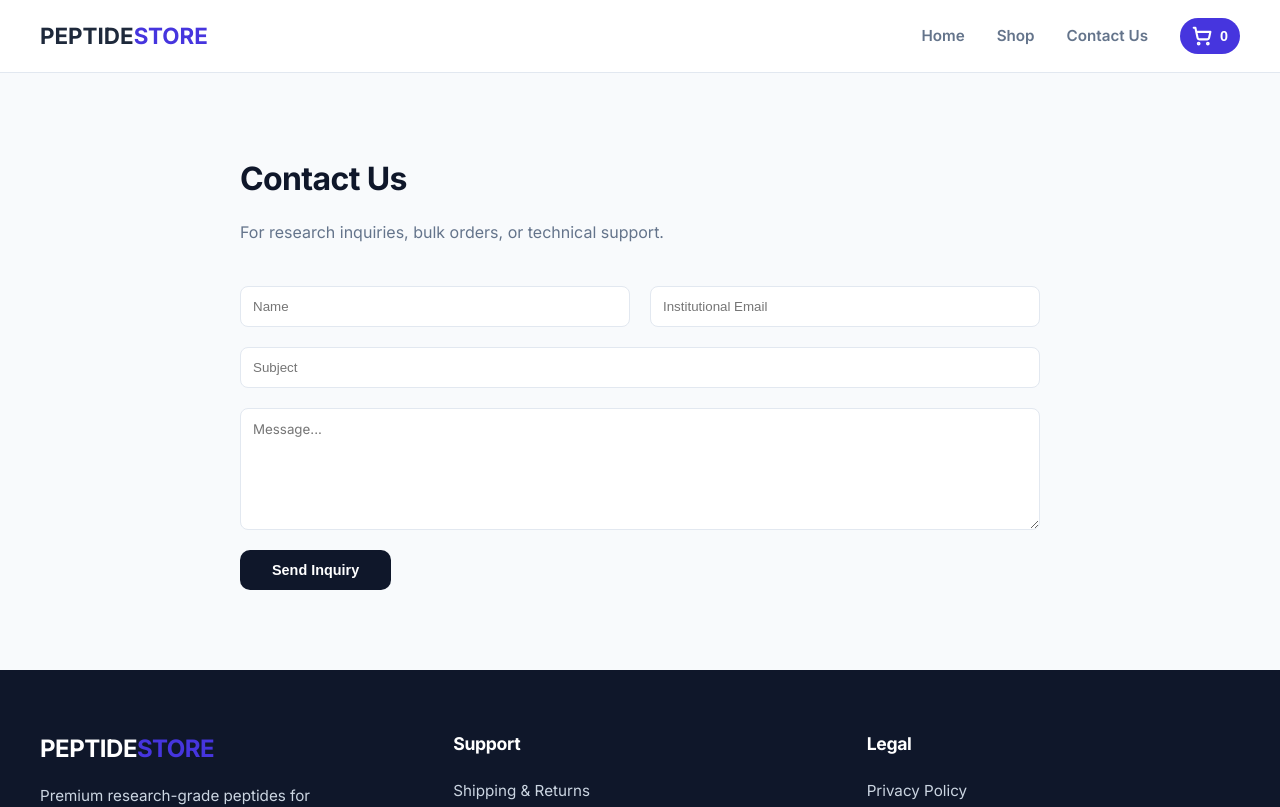
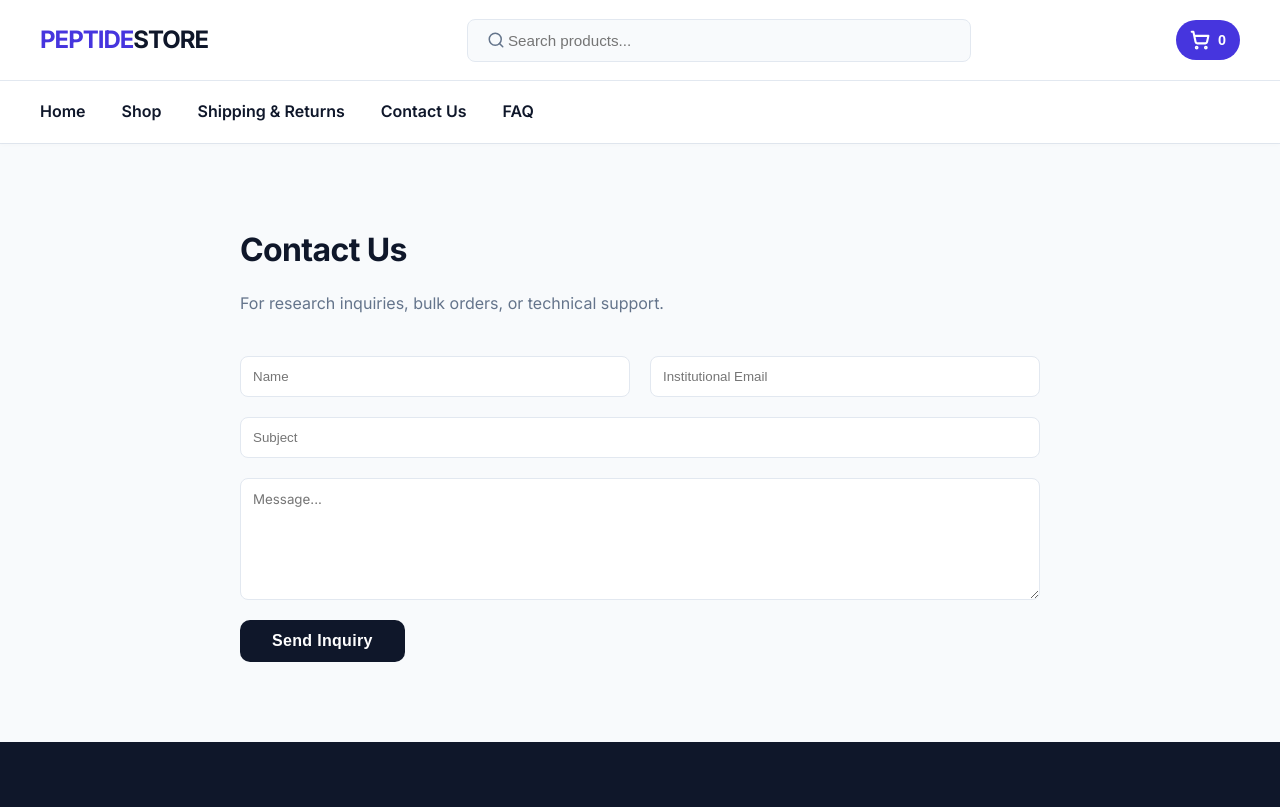
Before and after one commit to kuziva-m/peptide-store, a React (Vite) app: page /contact in a window 1280 px wide. Shown: the top 807 px of the page. Built offline with nearby package versions, Linux system fonts and the light colour scheme.

Commit message:
Update styling12

```diff
--- a/src/App.jsx
+++ b/src/App.jsx
@@ -1,24 +1,33 @@
+import { useState } from "react";
 import { Routes, Route } from "react-router-dom";
 import Navbar from "./components/Navbar";
-import Footer from "./components/Footer"; // <-- New Import
+import Footer from "./components/Footer";
 import Home from "./pages/Home";
 import Admin from "./pages/Admin";
-import Contact from "./pages/Contact"; // <-- New Import
-import Shipping from "./pages/Shipping"; // <-- New Import
-import Privacy from "./pages/Privacy"; // <-- New Import
-import Terms from "./pages/Terms"; // <-- New Import
-import FAQ from "./pages/FAQ"; // <-- New Import
+import Contact from "./pages/Contact";
+import Shipping from "./pages/Shipping";
+import Privacy from "./pages/Privacy";
+import Terms from "./pages/Terms";
+import FAQ from "./pages/FAQ";
 import Toast from "./components/Toast";
 
 function App() {
+  // New State for global search query, managed here
+  const [searchQuery, setSearchQuery] = useState("");
+
   return (
     <div
       style={{ display: "flex", flexDirection: "column", minHeight: "100vh" }}
     >
-      <Navbar />
+      <Navbar searchQuery={searchQuery} setSearchQuery={setSearchQuery} />
       <div style={{ flex: 1 }}>
         <Routes>
-          <Route path="/" element={<Home />} />
+          <Route
+            path="/"
+            element={
+              <Home searchQuery={searchQuery} setSearchQuery={setSearchQuery} />
+            }
+          />
           <Route path="/admin" element={<Admin />} />
           <Route path="/contact" element={<Contact />} />
           <Route path="/shipping" element={<Shipping />} />
@@ -28,7 +37,7 @@ function App() {
         </Routes>
       </div>
       <Toast />
-      <Footer /> {/* <-- Added Footer */}
+      <Footer />
     </div>
   );
 }
--- a/src/components/Navbar.css
+++ b/src/components/Navbar.css
@@ -1,5 +1,5 @@
 .navbar {
-  background-color: rgba(255, 255, 255, 0.9);
+  background-color: rgba(255, 255, 255, 0.98);
   backdrop-filter: blur(12px);
   border-bottom: 1px solid var(--border);
   position: sticky;
@@ -7,61 +7,89 @@
   z-index: 1000;
 }
 
-.nav-inner {
-  height: 72px; /* Slightly taller */
+/* --- TOP BAR (Logo, Search, Cart) --- */
+.nav-top-bar {
+  height: 80px;
   display: flex;
   justify-content: space-between;
   align-items: center;
+  padding: 0 24px;
 }
 
 .nav-logo {
-  font-size: 1.4rem;
-  font-weight: 800;
+  font-size: 1.5rem;
+  font-weight: 900;
   text-decoration: none;
-  color: var(--text-main);
+  color: var(--primary);
   text-transform: uppercase;
+  letter-spacing: -1px;
   display: flex;
   align-items: center;
+  flex-shrink: 0;
 }
 
 .nav-logo span {
-  color: var(--primary);
+  color: var(--medical-navy);
+  font-weight: 900;
 }
 
-.nav-links {
-  display: flex;
-  gap: 32px;
-  align-items: center;
+/* --- SEARCH WIDGET (Desktop Only) --- */
+.search-widget {
+  position: relative;
+  flex-grow: 1;
+  max-width: 450px;
+  margin: 0 40px;
 }
 
-.nav-links a {
-  text-decoration: none;
+.search-icon {
+  position: absolute;
+  left: 15px;
+  top: 50%;
+  transform: translateY(-50%);
   color: var(--text-muted);
-  font-weight: 600;
-  font-size: 0.95rem;
-  transition: color 0.2s;
+  pointer-events: none;
 }
 
-.nav-links a:hover {
-  color: var(--primary);
+.search-input-header {
+  width: 100%;
+  padding: 12px 12px 12px 40px;
+  border-radius: 8px;
+  border: 1px solid #e2e8f0;
+  font-size: 0.95rem;
+  outline: none;
+  transition: all 0.2s;
+  background-color: var(--bg-body);
 }
 
-/* NEW Styles for the cart button */
+.search-input-header:focus {
+  border-color: var(--primary);
+}
+
+/* --- CART BUTTON --- */
+.nav-actions {
+  display: flex;
+  align-items: center;
+  gap: 16px;
+  flex-shrink: 0;
+}
+
 .cart-btn {
   background: var(--primary);
   color: white;
   border: none;
-  padding: 8px 12px;
-  border-radius: 50px; /* Pill shape */
+  padding: 10px 14px;
+  border-radius: 50px;
   display: flex;
   align-items: center;
   gap: 8px;
   cursor: pointer;
-  transition: background-color 0.2s;
+  transition: background-color 0.2s, box-shadow 0.2s;
+  font-weight: 700;
 }
 
 .cart-btn:hover {
   background-color: var(--primary-hover);
+  box-shadow: 0 4px 10px rgba(70, 53, 222, 0.3);
 }
 
 .cart-count-badge {
@@ -69,8 +97,75 @@
   font-size: 0.9rem;
 }
 
-@media (max-width: 640px) {
-  .nav-links a {
+/* --- BOTTOM BAR (NAV LINKS) --- */
+.nav-bottom-bar {
+  background-color: var(--bg-surface);
+  border-top: 1px solid var(--border);
+  padding: 10px 0;
+  box-shadow: 0 2px 4px rgba(0, 0, 0, 0.02);
+}
+
+.nav-links-container {
+  display: flex;
+  justify-content: flex-start;
+  gap: 36px;
+}
+
+.nav-link {
+  text-decoration: none;
+  color: var(--medical-navy);
+  font-weight: 600;
+  font-size: 1rem;
+  padding: 8px 0;
+  transition: color 0.2s;
+}
+
+.nav-link:hover {
+  color: var(--primary);
+}
+
+/* ---------------------------------
+   MOBILE STYLING (Max 900px)
+   --------------------------------- */
+@media (max-width: 900px) {
+  /* 1. HIDE the large desktop search bar */
+  .search-widget {
     display: none;
   }
+
+  /* 2. Make top bar compact */
+  .nav-top-bar {
+    height: 65px;
+    padding: 0 16px;
+  }
+
+  /* 3. Make link container horizontally scrollable */
+  .nav-links-container {
+    /* Enable scrolling */
+    overflow-x: scroll;
+    -webkit-overflow-scrolling: touch;
+
+    /* Prevent links from wrapping and force them inline */
+    white-space: nowrap;
+
+    /* Use smaller padding/gap on mobile */
+    gap: 20px;
+    padding: 0 16px;
+  }
+
+  /* Hide the scrollbar on webkit browsers (optional, but cleaner) */
+  .nav-links-container::-webkit-scrollbar {
+    display: none;
+  }
+
+  .nav-links-container {
+    -ms-overflow-style: none; /* IE and Edge */
+    scrollbar-width: none; /* Firefox */
+  }
+
+  .nav-link {
+    font-size: 0.9rem;
+    padding: 6px 0;
+    flex-shrink: 0; /* Ensures links don't try to shrink */
+  }
 }
--- a/src/components/Navbar.jsx
+++ b/src/components/Navbar.jsx
@@ -1,23 +1,34 @@
 import { Link } from "react-router-dom";
-import { ShoppingCart } from "lucide-react";
+import { ShoppingCart, Search } from "lucide-react";
 import { useCart } from "../lib/CartContext";
 import "./Navbar.css";
 
-export default function Navbar() {
+export default function Navbar({ searchQuery, setSearchQuery }) {
   const { cartCount } = useCart();
 
   return (
     <nav className="navbar">
-      <div className="container nav-inner">
+      <div className="container nav-top-bar">
+        {" "}
+        {/* New Top Bar */}
+        {/* Logo */}
         <Link to="/" className="nav-logo">
-          Peptide<span>Store</span>
+          PEPTIDE<span style={{ color: "var(--medical-navy)" }}>STORE</span>
         </Link>
-
-        <div className="nav-links">
-          <Link to="/">Home</Link>
-          <Link to="/">Shop</Link>
-          <Link to="/contact">Contact Us</Link>
-
+        {/* Search Input (New Location) */}
+        <div className="search-widget">
+          <Search size={18} className="search-icon" />
+          <input
+            type="text"
+            placeholder="Search products..."
+            value={searchQuery}
+            onChange={(e) => setSearchQuery(e.target.value)}
+            className="search-input-header"
+          />
+        </div>
+        {/* Cart & Login Placeholder */}
+        <div className="nav-actions">
+          {/* Cart Button */}
           <button
             className="cart-btn"
             onClick={() => alert("Checkout feature coming soon!")}
@@ -27,6 +38,28 @@ export default function Navbar() {
           </button>
         </div>
       </div>
+
+      <div className="nav-bottom-bar">
+        {" "}
+        {/* New Bottom Bar for Links */}
+        <div className="container nav-links-container">
+          <Link to="/" className="nav-link">
+            Home
+          </Link>
+          <Link to="/" className="nav-link">
+            Shop
+          </Link>
+          <Link to="/shipping" className="nav-link">
+            Shipping & Returns
+          </Link>
+          <Link to="/contact" className="nav-link">
+            Contact Us
+          </Link>
+          <Link to="/faq" className="nav-link">
+            FAQ
+          </Link>
+        </div>
+      </div>
     </nav>
   );
 }
--- a/src/components/ProductCard.css
+++ b/src/components/ProductCard.css
@@ -7,34 +7,36 @@
   flex-direction: column;
   transition: all 0.3s cubic-bezier(0.4, 0, 0.2, 1);
   position: relative;
-  height: 100%; /* Ensures all cards in a row match height */
+  height: 100%;
+  box-shadow: 0 1px 3px rgba(0, 0, 0, 0.05); /* Subtle default shadow */
 }
 
 .product-card:hover {
-  transform: translateY(-4px);
-  box-shadow: 0 12px 24px -10px rgba(70, 53, 222, 0.15);
-  border-color: var(--primary);
+  transform: translateY(-5px); /* More noticeable lift */
+  box-shadow: 0 15px 30px -10px rgba(0, 0, 0, 0.1); /* Stronger overall shadow */
+  border-color: var(--primary); /* Highlight border color */
 }
 
 /* --- IMAGE SECTION --- */
 .card-image-wrapper {
   background-color: #f8fafc;
-  height: 200px; /* STRICT HEIGHT LIMIT */
+  height: 220px; /* Slightly taller image area */
   width: 100%;
-  padding: 20px;
+  padding: 24px;
   display: flex;
   align-items: center;
   justify-content: center;
   position: relative;
-  overflow: hidden; /* Cuts off anything that spills out */
+  overflow: hidden;
+  border-bottom: 1px solid var(--border); /* Visual separation from content */
 }
 
 .card-image-wrapper img {
-  height: 100%; /* Force image to respect container height */
-  width: 100%; /* Force image to respect container width */
-  object-fit: contain; /* Ensures image scales without stretching/cropping */
+  height: 100%;
+  width: 100%;
+  object-fit: contain;
   mix-blend-mode: multiply;
-  filter: contrast(1.05);
+  filter: contrast(1.1); /* Enhanced contrast */
 }
 
 /* --- NO IMAGE PLACEHOLDER --- */
@@ -48,36 +50,35 @@
 /* --- BADGE --- */
 .status-badge-subtle {
   position: absolute;
-  top: 12px;
-  left: 12px;
-  background: rgba(255, 255, 255, 0.95);
-  padding: 6px 10px;
-  border-radius: 6px;
-  font-size: 0.7rem;
+  top: 15px;
+  left: 15px;
+  background: rgba(255, 255, 255, 1);
+  padding: 6px 12px;
+  border-radius: 8px;
+  font-size: 0.75rem;
   font-weight: 600;
   color: var(--clinical-teal);
   display: flex;
   align-items: center;
-  gap: 6px;
-  border: 1px solid #e2e8f0;
-  box-shadow: 0 2px 4px rgba(0, 0, 0, 0.05);
+  gap: 8px;
+  border: 1px solid var(--clinical-teal); /* Teal Border for contrast */
+  box-shadow: 0 1px 3px rgba(0, 0, 0, 0.05);
   z-index: 10;
 }
 
 .status-dot {
-  width: 6px;
-  height: 6px;
+  width: 8px;
+  height: 8px;
   background-color: var(--clinical-teal);
   border-radius: 50%;
-  box-shadow: 0 0 0 2px rgba(13, 148, 136, 0.2);
 }
 
 /* --- CONTENT --- */
 .card-content {
-  padding: 20px;
+  padding: 24px; /* Increased Padding */
   display: flex;
   flex-direction: column;
-  gap: 16px;
+  gap: 18px;
   flex-grow: 1;
 }
 
@@ -85,11 +86,11 @@
   display: flex;
   flex-direction: column;
   align-items: flex-start;
-  gap: 4px;
+  gap: 6px;
 }
 
 .product-name {
-  font-size: 1rem;
+  font-size: 1.1rem; /* Slightly more prominent name */
   font-weight: 700;
   color: var(--medical-navy);
   margin: 0;
@@ -101,49 +102,49 @@
   font-size: 0.75rem;
   color: var(--text-muted);
   display: flex;
-  gap: 12px;
-  opacity: 0.8;
+  gap: 16px;
+  opacity: 0.9;
   margin-top: 4px;
 }
 
-/* --- SELECTORS & PRICE (UPDATED FOR WRAPPING) --- */
+/* --- SELECTORS & PRICE --- */
 .selector-row {
   display: flex;
   justify-content: space-between;
   align-items: center;
-  flex-wrap: wrap; /* Allows stacking if content is too wide */
-  gap: 12px; /* Adds space between price and pills when wrapping */
+  flex-wrap: wrap;
+  gap: 16px;
   margin-top: auto;
+  padding-top: 10px; /* Space above variants */
 }
 
 .product-price {
   font-family: var(--font-mono);
-  font-size: 1.1rem;
-  font-weight: 600;
+  font-size: 1.2rem; /* More prominent price */
+  font-weight: 700; /* Bolder price */
   color: var(--primary);
-  white-space: nowrap; /* Keeps price on one line */
+  white-space: nowrap;
 }
 
 .variant-pills {
   display: flex;
-  gap: 6px;
-  flex-wrap: wrap; /* Allows pills to stack */
+  gap: 8px; /* Slightly wider gap */
+  flex-wrap: wrap;
   justify-content: flex-end;
   max-width: 100%;
 }
 
 .variant-pill {
-  border: 1px solid var(--border);
+  border: 1px solid #c2c9d2; /* Slightly darker default border */
   background: white;
-  padding: 6px 10px;
+  padding: 8px 14px; /* More substantial pill size */
   border-radius: 6px;
-  font-size: 0.75rem;
-  font-weight: 500;
+  font-size: 0.8rem;
+  font-weight: 600;
   color: var(--text-muted);
   cursor: pointer;
   transition: all 0.2s;
 
-  /* Text handling for long names */
   max-width: 100%;
   white-space: normal;
   text-align: center;
@@ -152,39 +153,43 @@
 .variant-pill:hover {
   border-color: var(--primary);
   color: var(--primary);
+  background-color: var(--science-blue);
 }
 
 .variant-pill.active {
-  background-color: var(--science-blue);
+  background-color: var(--primary); /* Solid color for active state */
   border-color: var(--primary);
-  color: var(--primary);
+  color: white;
   font-weight: 600;
+  box-shadow: 0 2px 4px rgba(70, 53, 222, 0.3); /* Pop the active pill */
 }
 
 /* --- BUTTON --- */
 .buy-btn {
   width: 100%;
-  padding: 12px;
+  padding: 16px; /* Bigger button */
   background-color: var(--medical-navy);
   color: white;
   border: none;
   border-radius: 10px;
-  font-weight: 600;
-  font-size: 0.9rem;
+  font-weight: 700; /* Bolder text */
+  font-size: 1rem;
   cursor: pointer;
-  transition: background 0.2s;
+  transition: all 0.2s;
+  letter-spacing: 0.02em;
 }
 
 .buy-btn:hover {
-  background-color: var(--primary);
+  background-color: var(--primary); /* Primary hover effect */
+  transform: translateY(-1px);
 }
 
-/* --- SKELETON SPECIFIC --- */
+/* --- SKELETON SPECIFIC (No changes needed, but included for completeness) --- */
 .skeleton-card {
   pointer-events: none;
 }
 .skeleton-img {
-  height: 200px;
+  height: 220px;
   width: 100%;
   background: #e2e8f0;
 }
@@ -195,7 +200,7 @@
   border-radius: 4px;
 }
 .skeleton-btn {
-  height: 44px;
+  height: 48px;
   margin-top: 16px;
   background: #e2e8f0;
   border-radius: 10px;
```
Also changed, not shown: src/pages/Admin.jsx (+40 -31 lines), src/pages/Home.css (+27 -22 lines), src/pages/Home.jsx (+13 -19 lines).
